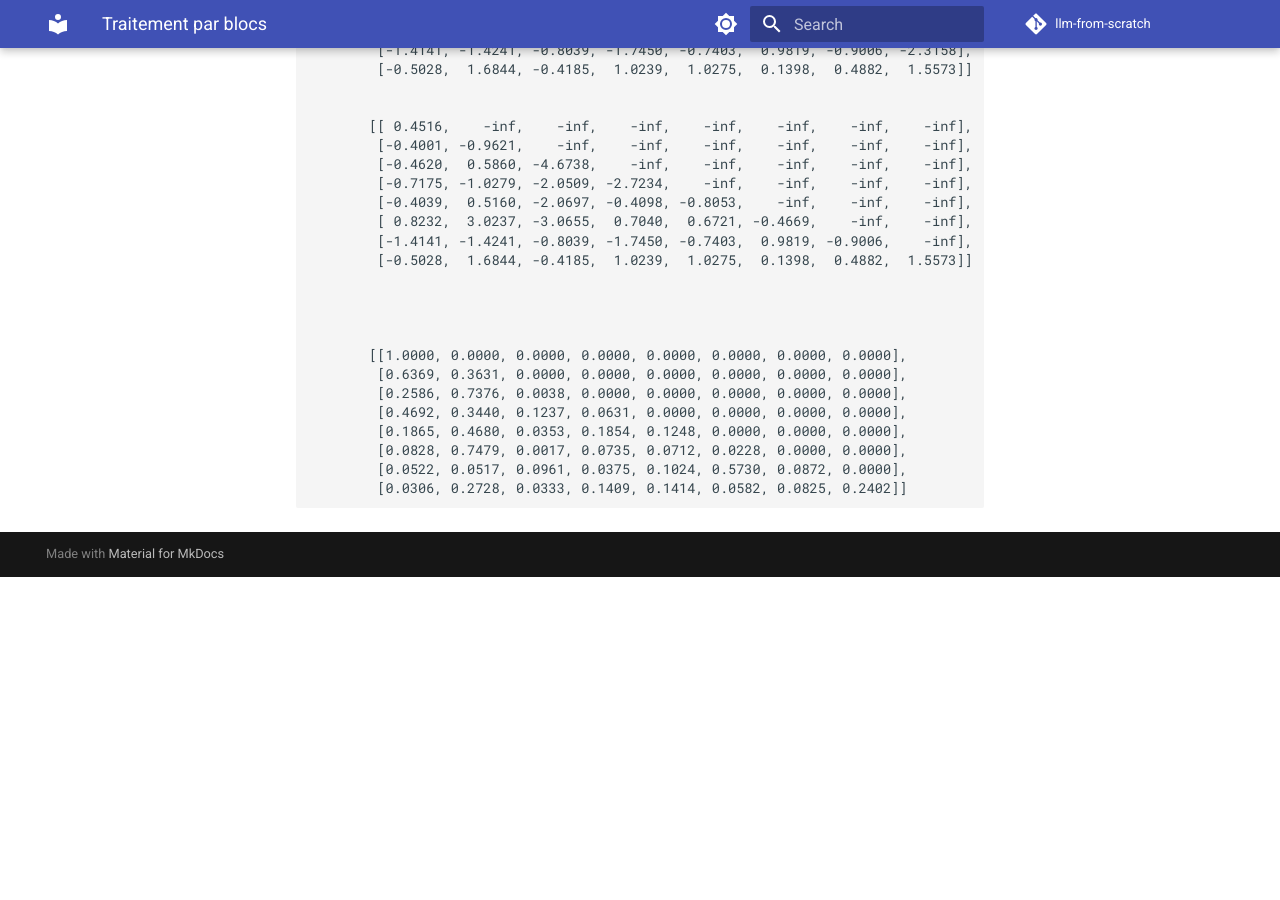
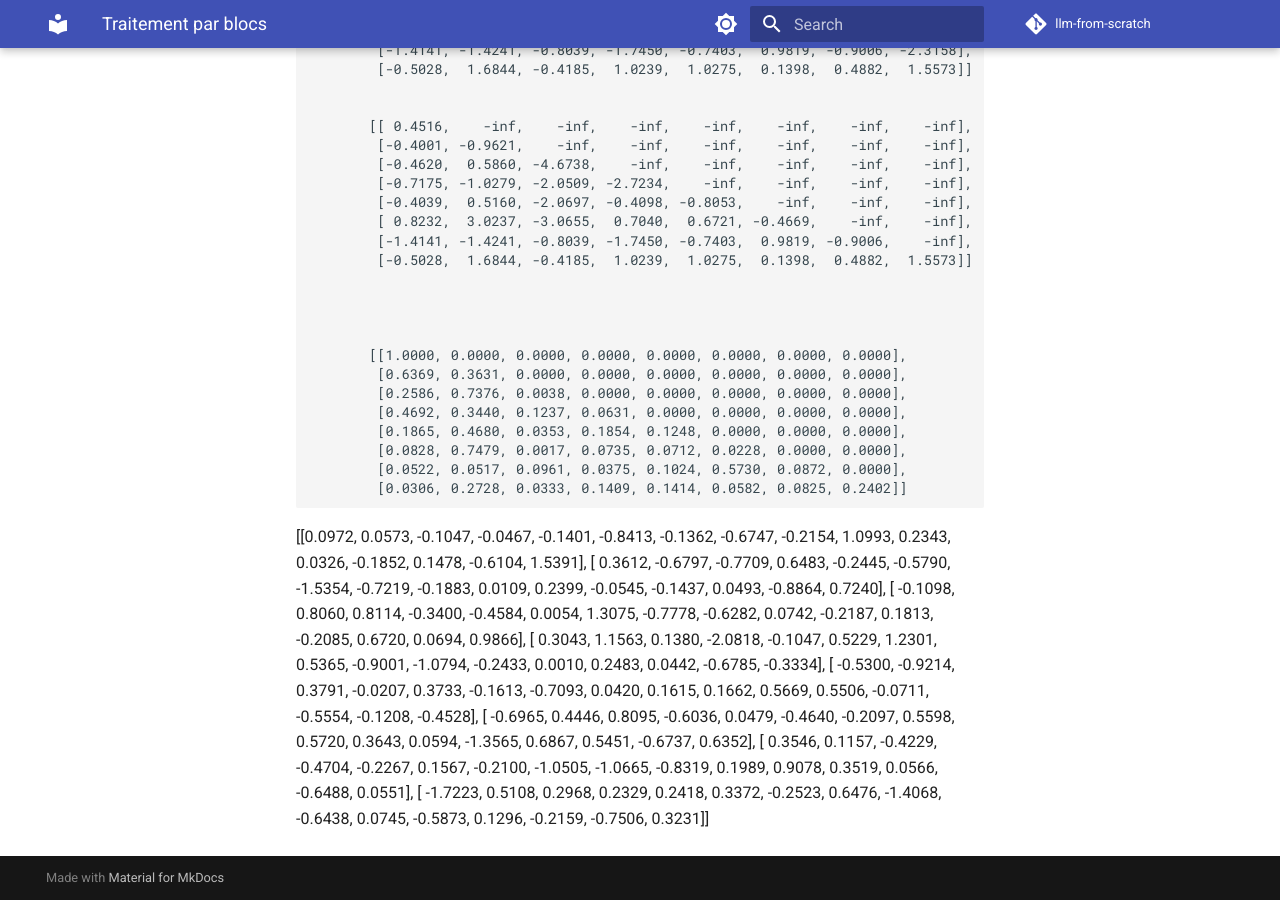
Before and after one commit to 1ou2/llm-from-scratch, an MkDocs documentation site: the page built from docs/concepts/model/gpt2.md, in a window 1280 px wide and 900 px high, scrolled down 3657 px. Built offline with MkDocs 1.6.1 and Material for MkDocs 9.7.7, drawn with Linux system fonts in a browser that asks for light colours; comment, search, counter and statistics services are not loaded; before the commit the page ends 4234 px from its top, so only the background shows below that.

Commit message:
attention

````diff
--- a/docs/concepts/model/gpt2.md
+++ b/docs/concepts/model/gpt2.md
@@ -129,3 +129,38 @@
         [0.0522, 0.0517, 0.0961, 0.0375, 0.1024, 0.5730, 0.0872, 0.0000],
         [0.0306, 0.2728, 0.0333, 0.1409, 0.1414, 0.0582, 0.0825, 0.2402]]
 ```
+
+
+
+[[0.0972, 0.0573,     -0.1047,     -0.0467,     -0.1401,
+             -0.8413,     -0.1362,     -0.6747,     -0.2154,      1.0993,
+              0.2343,      0.0326,     -0.1852,      0.1478,     -0.6104,
+              1.5391],
+        [     0.3612,     -0.6797,     -0.7709,      0.6483,     -0.2445,
+             -0.5790,     -1.5354,     -0.7219,     -0.1883,      0.0109,
+              0.2399,     -0.0545,     -0.1437,      0.0493,     -0.8864,
+              0.7240],
+        [    -0.1098,      0.8060,      0.8114,     -0.3400,     -0.4584,
+              0.0054,      1.3075,     -0.7778,     -0.6282,      0.0742,
+             -0.2187,      0.1813,     -0.2085,      0.6720,      0.0694,
+              0.9866],
+        [     0.3043,      1.1563,      0.1380,     -2.0818,     -0.1047,
+              0.5229,      1.2301,      0.5365,     -0.9001,     -1.0794,
+             -0.2433,      0.0010,      0.2483,      0.0442,     -0.6785,
+             -0.3334],
+        [    -0.5300,     -0.9214,      0.3791,     -0.0207,      0.3733,
+             -0.1613,     -0.7093,      0.0420,      0.1615,      0.1662,
+              0.5669,      0.5506,     -0.0711,     -0.5554,     -0.1208,
+             -0.4528],
+        [    -0.6965,      0.4446,      0.8095,     -0.6036,      0.0479,
+             -0.4640,     -0.2097,      0.5598,      0.5720,      0.3643,
+              0.0594,     -1.3565,      0.6867,      0.5451,     -0.6737,
+              0.6352],
+        [     0.3546,      0.1157,     -0.4229,     -0.4704,     -0.2267,
+              0.1567,     -0.2100,     -1.0505,     -1.0665,     -0.8319,
+              0.1989,      0.9078,      0.3519,      0.0566,     -0.6488,
+              0.0551],
+        [    -1.7223,      0.5108,      0.2968,      0.2329,      0.2418,
+              0.3372,     -0.2523,      0.6476,     -1.4068,     -0.6438,
+              0.0745,     -0.5873,      0.1296,     -0.2159,     -0.7506,
+              0.3231]]
````
Also changed, not shown: docs/concepts/model/images/attention.svg (added), 3 other files.
